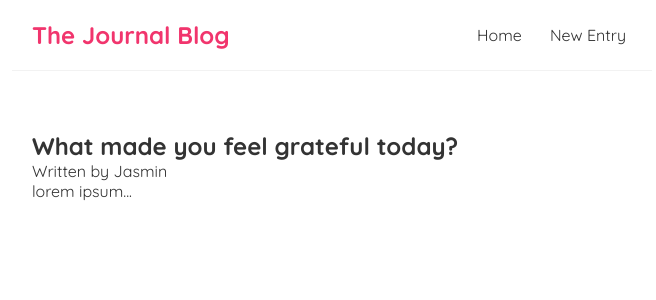
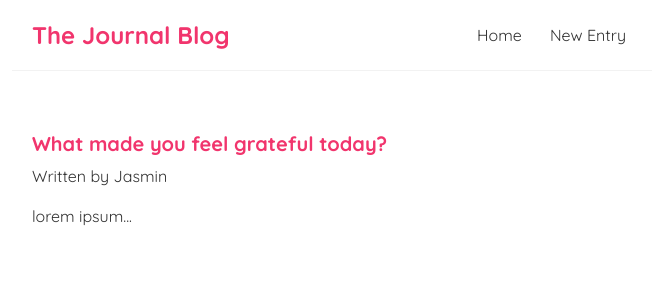
Before and after one commit to jsongcodes/journal-blog, a React (Create React App) app: page /entries/1 in a window 1280 px wide. Shown: the top 300 px of the page, without its empty margins (308-964 px from the left). Built offline with nearby package versions, Linux system fonts and the light colour scheme; data requests are answered from the project's data file.

Commit message:
Added css styling entry details

```diff
--- a/src/index.css
+++ b/src/index.css
@@ -47,3 +47,24 @@
   color: #f1356d;
   margin-bottom: 8px;
 }
+
+.entry-preview a{
+  text-decoration: none;
+}
+
+.entry-details h2 {
+  font-size: 20px;
+  color: #f1356d;
+  margin-bottom: 10px;
+}
+.entry-details div {
+  margin: 20px 0;
+}
+.entry-details button {
+  background: #f1356d;
+  color: #fff;
+  border: 0;
+  padding: 8px;
+  border-radius: 8px;
+  cursor: pointer;
+}
```
